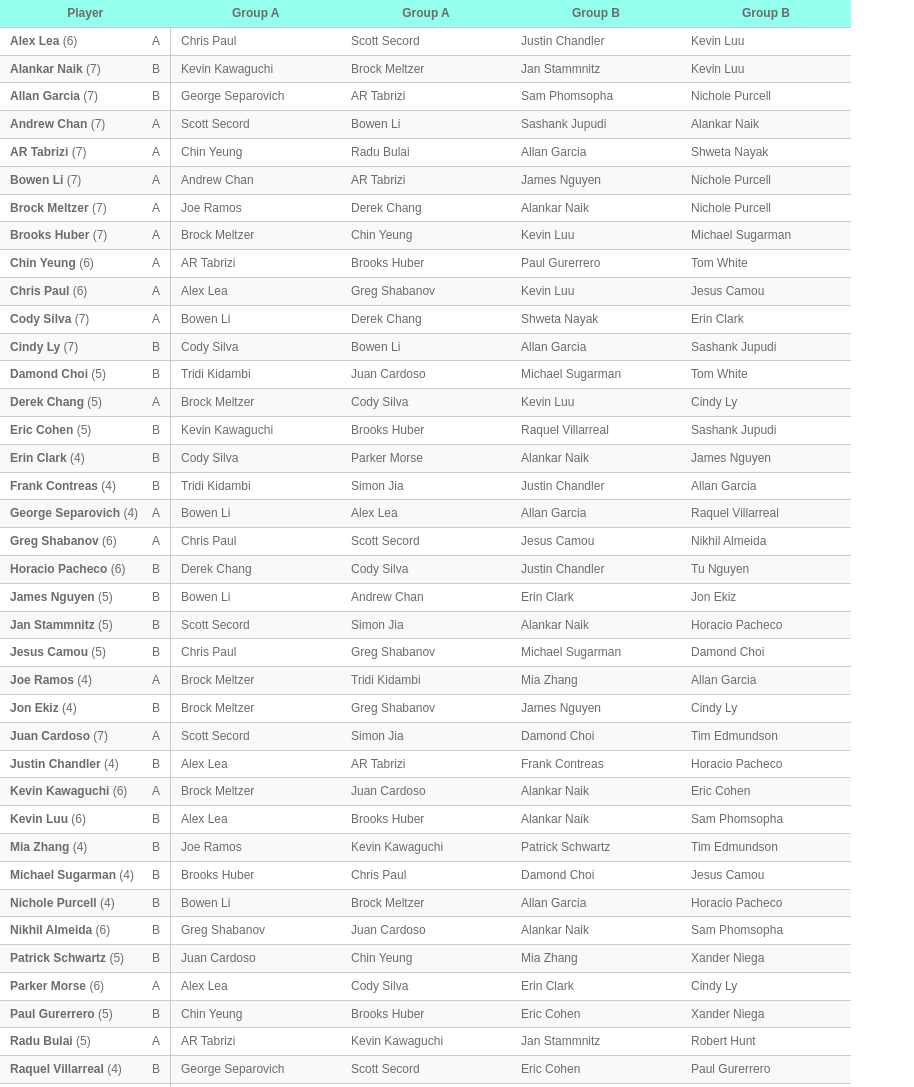
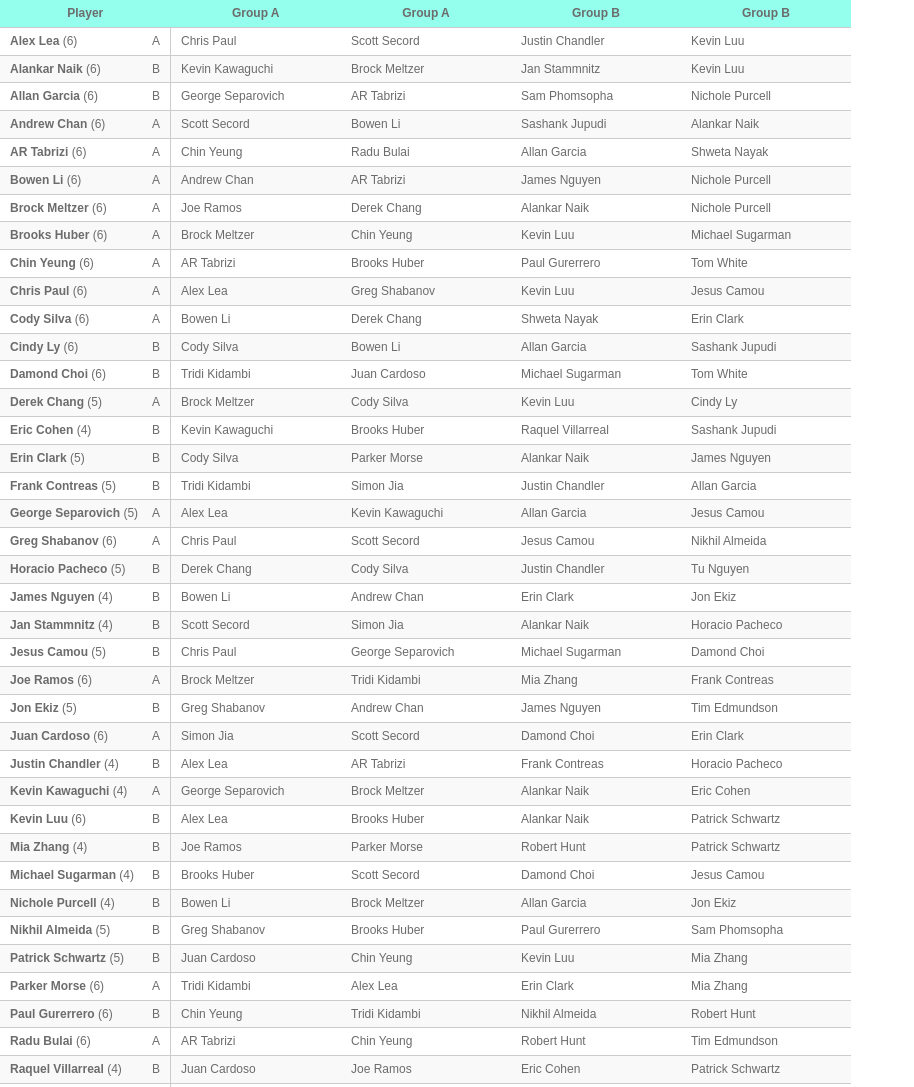
Before and after one commit to dezignhero/ping-pong, a plain HTML site: page index.html in a window 1280 px wide. Shown: the top 1087 px of the page, without its empty margins (0-914 px from the left). Drawn offline with nearby package versions, Linux system fonts and the light colour scheme.

Commit message:
Restored manual setting of gameLimit

```diff
--- a/index.html
+++ b/index.html
@@ -31,7 +31,7 @@
 		</table>
 
 		<!--Begin scripts-->
-		<script src="//ajax.googleapis.com/ajax/libs/jquery/1.10.2/jquery.min.js"></script>
+		<script src="http://ajax.googleapis.com/ajax/libs/jquery/1.10.2/jquery.min.js"></script>
 		<script>window.jQuery || document.write('<script src="js/vendor/jquery-1.10.2.min.js"><\/script>')</script>
 		<script src="js/players.js"></script>
 		<script src="js/tournament.js"></script>
--- a/js/tournament.js
+++ b/js/tournament.js
@@ -1,6 +1,6 @@
 var Tournament = function() {
 	// Properties
-	var gameLimit = 10, // This is just a default value.  Too low and this will freeze the program
+	var gameLimit = 6, // Too low and this will freeze the program
 		groups = { A : [], B : [] },
 		format = {
 			'A' : 2,
@@ -63,9 +63,6 @@ var Tournament = function() {
 				groups.B.push(key);
 			}
 		}
-		// Calculate number of times user is used based on number of players
-		// gameLimit = Math.ceil( (groups.A.length + groups.B.length) * format.A / groups.A.length ) + Math.floor( groups.B.length / groups.A.length );
-		gameLimit = 7;
 
 		return groups;
 	},
```
